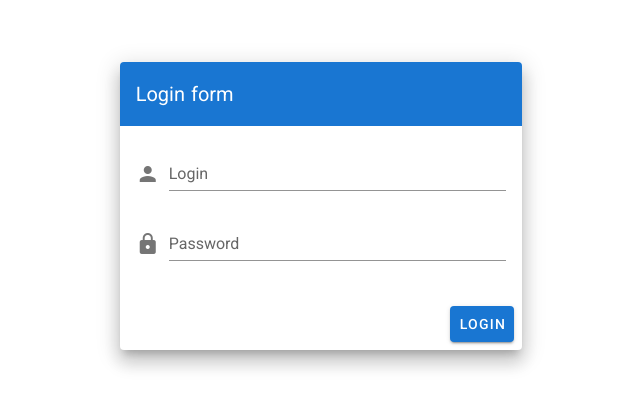
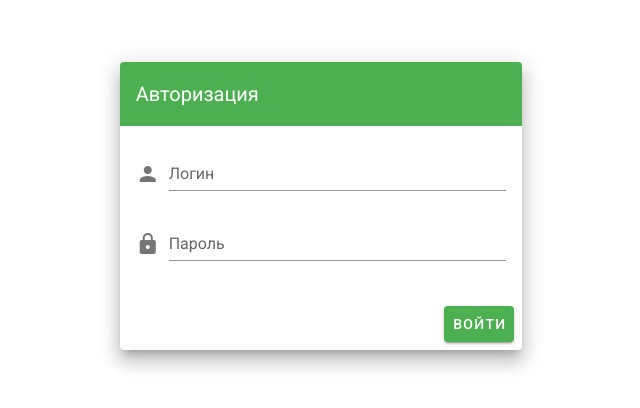
Before and after one commit to AlexanderKopyl/admin_provider_panel, a Nuxt app: page /auth in a window 1280 px wide. Shown: the part 194-602 px from the top of the page, without its empty margins (319-959 px from the left). Built offline with nearby package versions, Linux system fonts and the light colour scheme; no server answers.

Commit message:
20.05 18:20

```diff
--- a/nuxt.config.js
+++ b/nuxt.config.js
@@ -39,9 +39,9 @@ module.exports = {
   axios: {
     baseURL: "http://localhost:3001/"
   },
-  router: {
-    middleware: ['auth']
-  },
+ // router: {
+   // middleware: ['auth']
+  //},
   auth: {
     strategies: {
       local: {
--- a/pages/admin/dashboard/index.vue
+++ b/pages/admin/dashboard/index.vue
@@ -7,7 +7,7 @@
     props: {
       source: String,
     },
-    middleware:'authenticated',
+    //middleware:'authenticated',
     data: () => ({
       drawer: null
     }),
--- a/pages/admin/profile/index.vue
+++ b/pages/admin/profile/index.vue
@@ -128,7 +128,7 @@
 <script>
   export default {
     name: "profile",
-    middleware: 'authenticated',
+    //middleware: 'authenticated',
     props: {
       source: String,
     },
--- a/pages/auth/index.vue
+++ b/pages/auth/index.vue
@@ -16,11 +16,11 @@
           >
             <v-card class="elevation-12">
               <v-toolbar
-                color="primary"
+                color="green"
                 dark
                 flat
               >
-                <v-toolbar-title>Login form</v-toolbar-title>
+                <v-toolbar-title>Авторизация</v-toolbar-title>
                 <v-spacer />
               </v-toolbar>
               <v-alert type="error" v-if="error">
@@ -29,8 +29,8 @@
               <v-card-text>
                 <v-form>
                   <v-text-field
-                    label="Login"
-                    name="login"
+                    label="Логин"
+                    name="Login"
                     prepend-icon="person"
                     type="text"
                     v-model="email"
@@ -38,8 +38,8 @@
 
                   <v-text-field
                     id="password"
-                    label="Password"
-                    name="password"
+                    label="Пароль"
+                    name="Password"
                     prepend-icon="lock"
                     type="password"
                     v-model="password"
@@ -48,7 +48,7 @@
               </v-card-text>
               <v-card-actions>
                 <v-spacer />
-                <v-btn color="primary" v-on:click="login">Login</v-btn>
+                <v-btn color="green" dark size="x-large" v-on:click="login">Войти</v-btn>
               </v-card-actions>
             </v-card>
           </v-col>
@@ -95,3 +95,8 @@
     }
   }
 </script>
+<style scoped>
+template{
+  background-image: url(~assets/admin_panel_background.png) repeat;
+}
+</style>
```
Also changed, not shown: assets/admin_panel_background.png (added), 1 other file (tests, documents, lock files or other folders).
